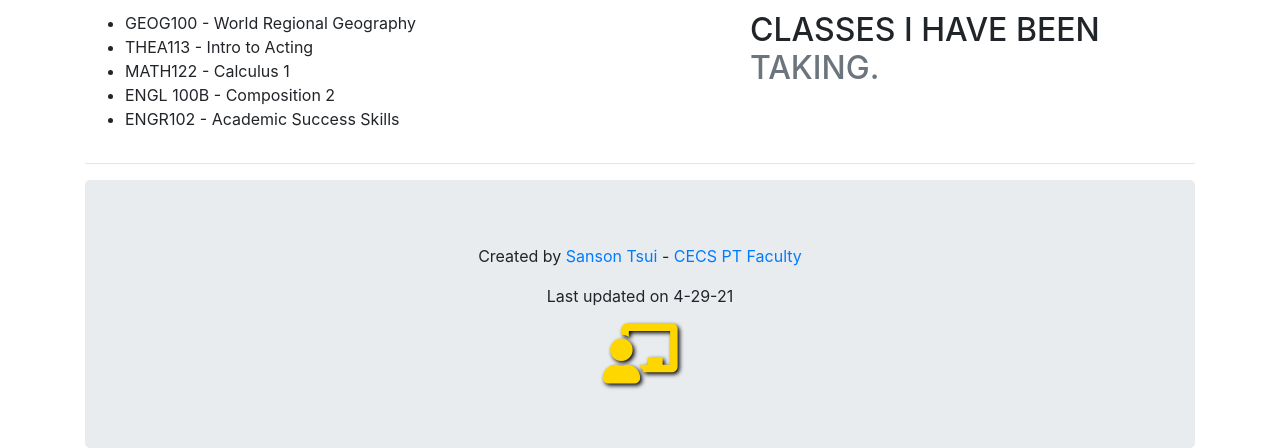
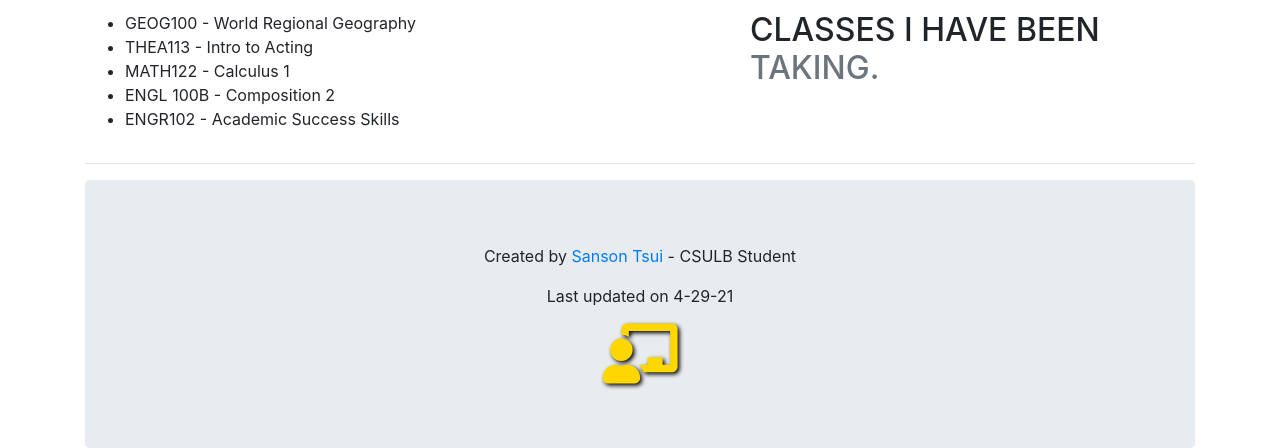
Before and after one commit to csu-stsui/bootstrap, a plain HTML site: page index.html in a window 1280 px wide. Shown: the part 721-1169 px from the top of the page. Drawn offline with nearby package versions, Linux system fonts and the light colour scheme.

Commit message:
Update index.html

```diff
--- a/index.html
+++ b/index.html
@@ -61,7 +61,7 @@ I am currently 19 and currently relying on my parents. While it would be nice to
    <hr class="featurette-divider">
 
 <div class="jumbotron text-center" style="margin-bottom:0">
-  <p>Created by <a href="mailto:sansontsui@gmail.com">Sanson Tsui</a> -  <a href="https://www.csulb.edu/college-of-engineering/roni-allen" target="_blank">CECS PT Faculty</a></p><p>Last updated on 4-29-21</p>
+  <p>Created by <a href="mailto:sansontsui@gmail.com">Sanson Tsui</a> -  <a>CSULB Student</a></p><p>Last updated on 4-29-21</p>
     <i class="fas fa-chalkboard-teacher" style="font-size:60px;color:gold;text-shadow:2px 2px 4px #000000;"></i>
 </div>
     </div>
```
